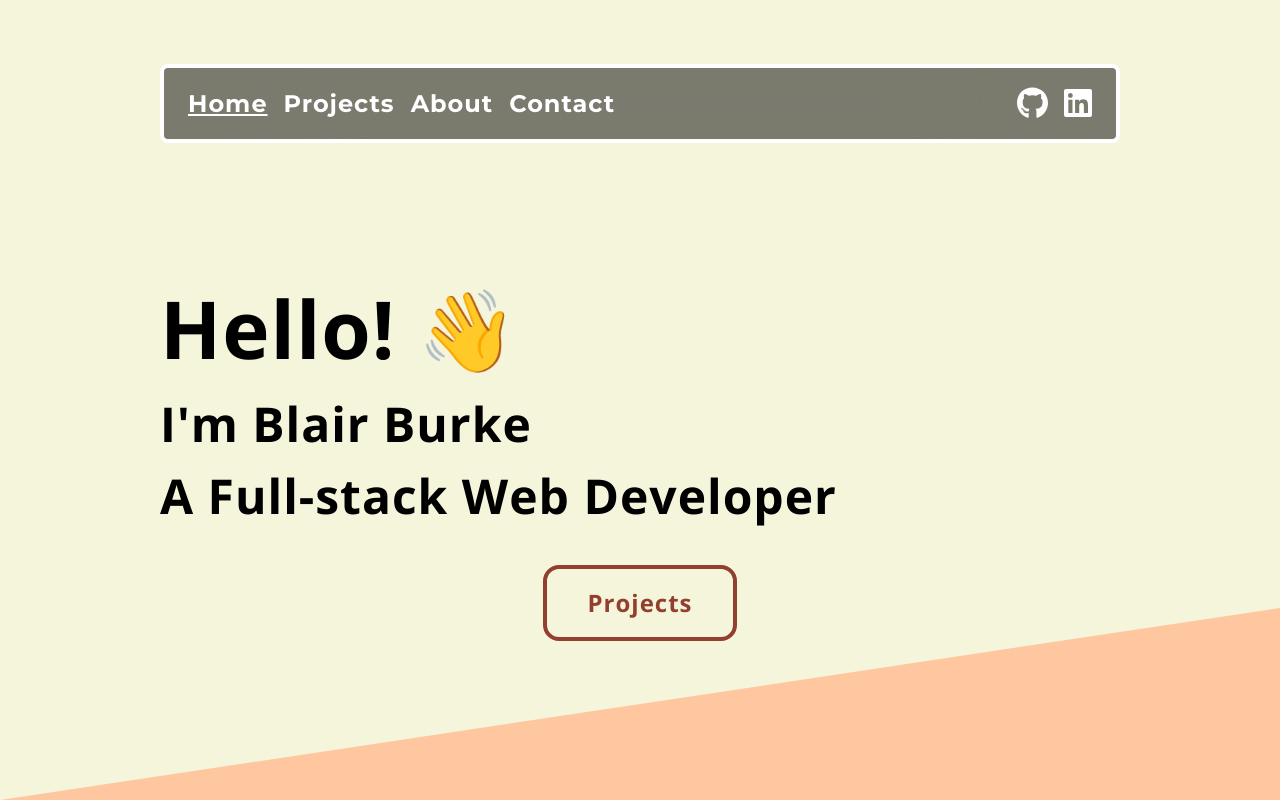
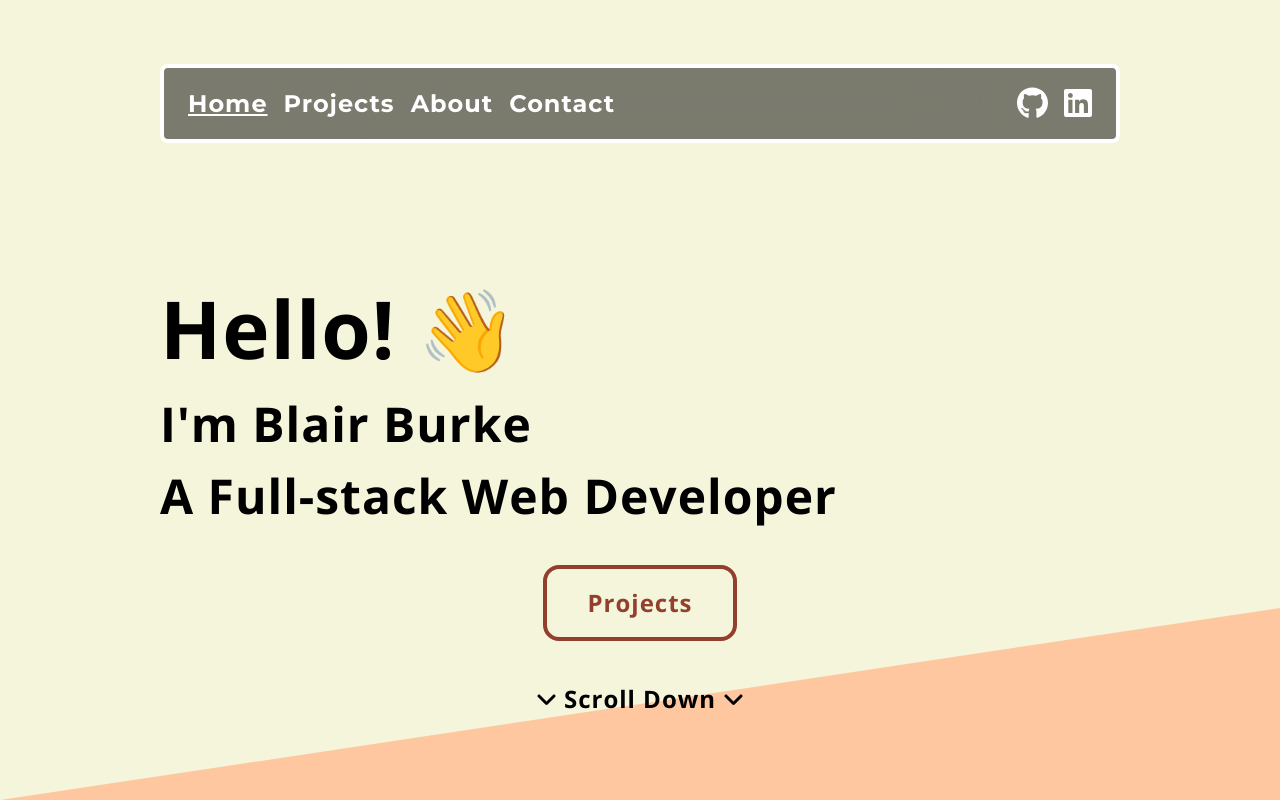
Before and after one commit to BB2455/Portfolio-2022, a React (Create React App) app: page / in a window 1280 px wide. Shown: the top 800 px of the page. Built offline with nearby package versions, Linux system fonts and the light colour scheme.

Commit message:
updated react-scroll offset & minor css changes

```diff
--- a/src/components/Hero/hero.styled.ts
+++ b/src/components/Hero/hero.styled.ts
@@ -1,4 +1,4 @@
-import styled from 'styled-components'
+import styled, { keyframes } from 'styled-components'
 import { Link } from 'react-scroll'
 import { device } from '../../styles/devices'
 
@@ -38,7 +38,7 @@ export const Greeting = styled.h1`
   @media ${device.sm} {
     font-size: 3rem;
   }
-  `
+`
 
 export const Text = styled.h2`
   font-size: 3rem;
@@ -67,3 +67,17 @@ export const ActionButton = styled(Link)`
     background: ${(props) => props.theme.colors.accent};
   }
 `
+const scrollAnimation = keyframes`
+  0% {bottom: -80%}
+  30%, 100% {bottom: -100%}
+`
+
+export const AnimationText = styled.p`
+  user-select: none;
+  font-size: 1.5rem;
+  font-weight: 700;
+  position: absolute;
+  bottom: -80%;
+  z-index: 10;
+  animation: ${scrollAnimation} 4s ease-out infinite;
+`
--- a/src/components/Hero/hero.tsx
+++ b/src/components/Hero/hero.tsx
@@ -6,8 +6,11 @@ import {
   Greeting,
   Text,
   ActionButton,
+  AnimationText,
 } from './hero.styled'
 import { Container, SvgTriangle } from '../shared'
+import { FontAwesomeIcon } from '@fortawesome/react-fontawesome'
+import { faAngleDown } from '@fortawesome/free-solid-svg-icons'
 
 const Hero: React.FC = () => {
   return (
@@ -20,16 +23,22 @@ const Hero: React.FC = () => {
         </Container>
       </HeroDiv>
       <ActionDiv>
-        <Container>
+        <Container style={{ position: 'relative' }}>
           <ActionButton
             href=""
             to="projects"
             smooth={true}
             duration={500}
             tabIndex={0}
+            offset={-150}
           >
             Projects
           </ActionButton>
+          <AnimationText>
+            <FontAwesomeIcon icon={faAngleDown} />
+            {` Scroll Down `}
+            <FontAwesomeIcon icon={faAngleDown} />
+          </AnimationText>
         </Container>
       </ActionDiv>
       <SvgTriangle
--- a/src/components/Nav/NavLink.tsx
+++ b/src/components/Nav/NavLink.tsx
@@ -17,9 +17,10 @@ const ScrollLink = styled(Link)`
 type Props = {
   to: string
   children: string
+  onClick?: () => void
 }
 
-export const NavLink: React.FC<Props> = ({ to, children }) => {
+export const NavLink: React.FC<Props> = ({ to, children, onClick }) => {
   return (
     <ScrollLink
       href=""
@@ -28,6 +29,8 @@ export const NavLink: React.FC<Props> = ({ to, children }) => {
       smooth={true}
       duration={500}
       tabIndex={0}
+      offset={-150}
+      onClick={onClick}
     >
       {children}
     </ScrollLink>
--- a/src/components/Nav/nav.styled.ts
+++ b/src/components/Nav/nav.styled.ts
@@ -15,9 +15,6 @@ export const NavContainer = styled.nav`
   backdrop-filter: blur(100px);
   color: ${(props) => props.theme.colors.white};
   z-index: 999;
-  .NavToggle {
-    display: none;
-  }
 
   @media ${device.lg} {
     width: 45rem;
@@ -27,13 +24,6 @@ export const NavContainer = styled.nav`
     width: 30rem;
     flex-direction: column;
     align-items: flex-end;
-    .NavToggle {
-      display: inline-block;
-    }
-    .NavContent {
-      /* display: none; */
-      flex-direction: column;
-    }
   }
 
   @media ${device.sm} {
--- a/src/components/Nav/nav.tsx
+++ b/src/components/Nav/nav.tsx
@@ -19,6 +19,8 @@ const Nav: React.FC = () => {
     setNavOpen((prev) => !prev)
   }
 
+  const closeNavIfOpen = () => (navOpen ? toggleNav() : null)
+
   return (
     <NavContainer>
       <NavToggle
@@ -34,10 +36,18 @@ const Nav: React.FC = () => {
       </NavToggle>
       <NavContent className={navOpen ? 'openNav' : ''}>
         <LinksDiv>
-          <NavLink to="home">Home</NavLink>
-          <NavLink to="projects">Projects</NavLink>
-          <NavLink to="about">About</NavLink>
-          <NavLink to="contact">Contact</NavLink>
+          <NavLink to="home" onClick={closeNavIfOpen}>
+            Home
+          </NavLink>
+          <NavLink to="projects" onClick={closeNavIfOpen}>
+            Projects
+          </NavLink>
+          <NavLink to="about" onClick={closeNavIfOpen}>
+            About
+          </NavLink>
+          <NavLink to="contact" onClick={closeNavIfOpen}>
+            Contact
+          </NavLink>
         </LinksDiv>
         <SocialLinksDiv>
           <IconLink
--- a/src/components/Projects/Project/project.styled.ts
+++ b/src/components/Projects/Project/project.styled.ts
@@ -31,6 +31,7 @@ export const ProjectLinks = styled.div`
   display: flex;
   gap: 1.5rem;
   align-items: flex-start;
+  flex-wrap: wrap;
 `
 
 export const ProjectLink = styled.a`
```
